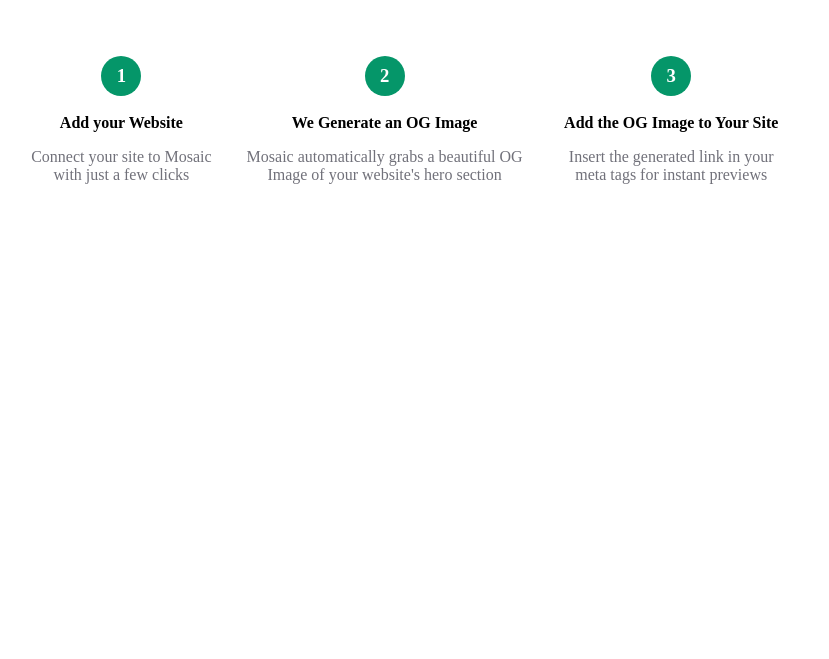
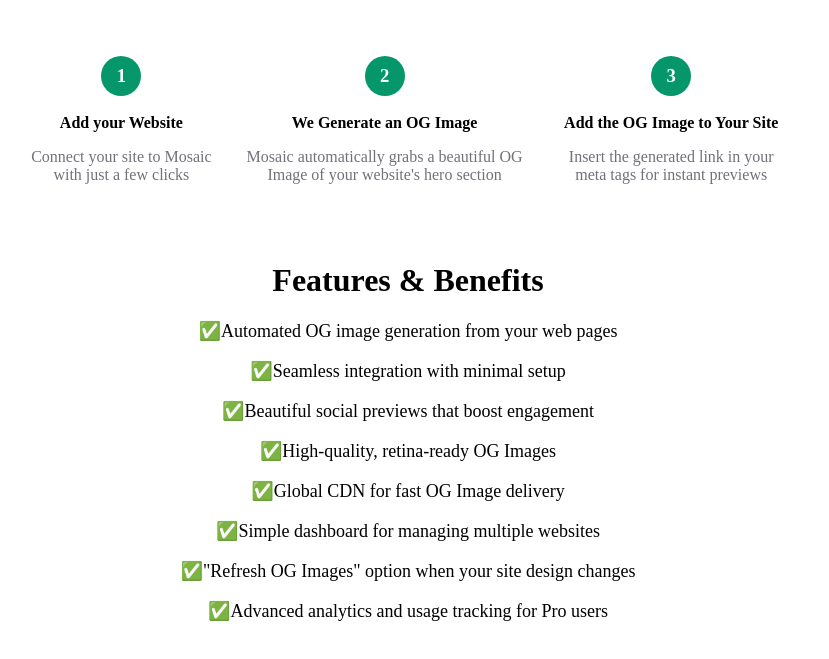
Before and after one commit to Shrejaltambe18/Mosaic-clone-CSS, a plain HTML site: page index.html in a window 1280 px wide. Shown: the part 641-1300 px from the top of the page, without its empty margins (232-1061 px from the left). Before the commit the page ends 1051 px from the top, so only its background shows below. Drawn offline with Linux system fonts and the light colour scheme.

Commit message:
Feature and Benefit Container

```diff
--- a/index.html
+++ b/index.html
@@ -105,7 +105,7 @@
             font-size: 14px;
         }
 
-        .url-btn{
+        .url-btn {
             background-color: white;
             border: 1px solid rgb(212, 212, 216);
             padding: 10px 20px;
@@ -128,7 +128,7 @@
         .sub-container {
             padding-left: 250px;
             padding-right: 250px;
-            padding-bottom: 200px;
+            padding-bottom: 30px;
         }
 
         .main-sub-div {
@@ -152,7 +152,7 @@
             font-weight: 600;
         }
 
-        p {
+        .sub-div-p {
             color: rgb(113, 113, 122);
             text-align: center;
         }
@@ -166,6 +166,17 @@
             display: flex;
             justify-content: center;
             align-items: center;
+        }
+
+        .sub-container-1 {
+            padding-left: 250px;
+            padding-right: 250px;
+            padding-bottom: 400px;
+            text-align: center;
+        }
+
+        .feature-font{
+            font-size: 18px;
         }
 
 
@@ -205,7 +216,7 @@
 
         }
 
-        @media screen and (max-width: 700px) {
+        @media screen and (max-width: 750px) {
             .sub-container {
                 padding-left: 10px;
                 padding-right: 10px;
@@ -230,8 +241,9 @@
                 align-items: start;
             }
 
-            p {
-            text-align: left;
+            .sub-div-p {
+                text-align: left;
+            }
         }
     </style>
 </head>
@@ -268,25 +280,35 @@
             <div class="sub-div">
                 <h3 class="card-number">1</h3>
                 <span class="sub-div-heading">Add your Website</span>
-                <p>Connect your site to Mosaic with just a few clicks</p>
+                <p class="sub-div-p">Connect your site to Mosaic with just a few clicks</p>
             </div>
 
             <div class="sub-div">
                 <h3 class="card-number">2</h3>
                 <span class="sub-div-heading">We Generate an OG Image</span>
-                <p>Mosaic automatically grabs a beautiful OG Image of your website's hero section</p>
+                <p class="sub-div-p">Mosaic automatically grabs a beautiful OG Image of your website's hero section</p>
             </div>
 
             <div class="sub-div">
                 <h3 class="card-number">3</h3>
                 <span class="sub-div-heading">Add the OG Image to Your Site</span>
-                <p>Insert the generated link in your meta tags for instant previews</p>
+                <p class="sub-div-p">Insert the generated link in your meta tags for instant previews</p>
             </div>
 
         </div>
     </div>
 
-    <div></div>
+    <div class="sub-container-1">
+        <h1>Features & Benefits</h1>
+        <p class="feature-font">✅Automated OG image generation from your web pages</p>
+        <p class="feature-font">✅Seamless integration with minimal setup</p>
+        <p class="feature-font">✅Beautiful social previews that boost engagement</p>
+        <p class="feature-font">✅High-quality, retina-ready OG Images</p>
+        <p class="feature-font">✅Global CDN for fast OG Image delivery</p>
+        <p class="feature-font">✅Simple dashboard for managing multiple websites</p>
+        <p class="feature-font">✅"Refresh OG Images" option when your site design changes</p>
+        <p class="feature-font">✅Advanced analytics and usage tracking for Pro users</p>
+    </div>
 </body>
 
 </html>
```
